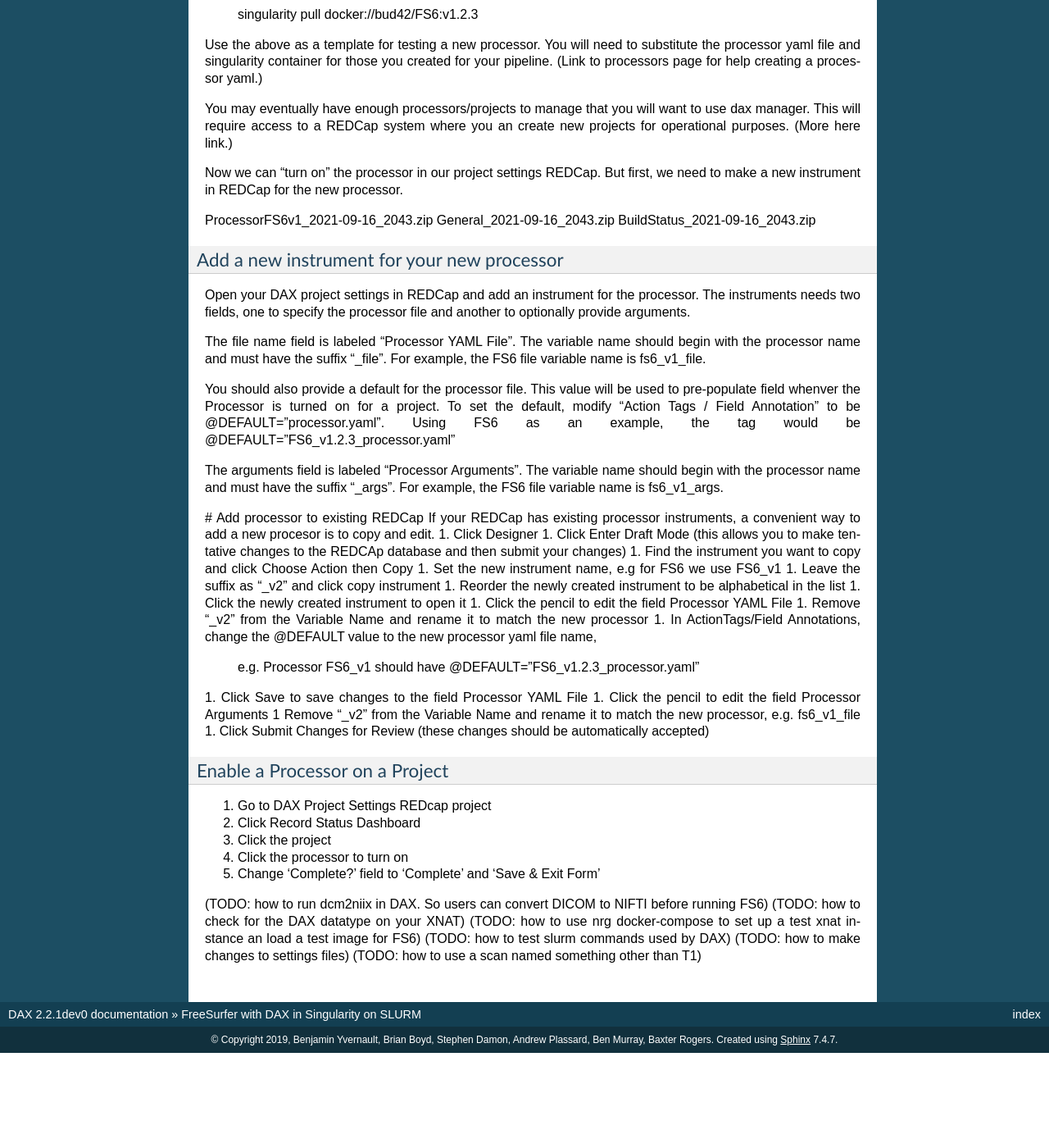
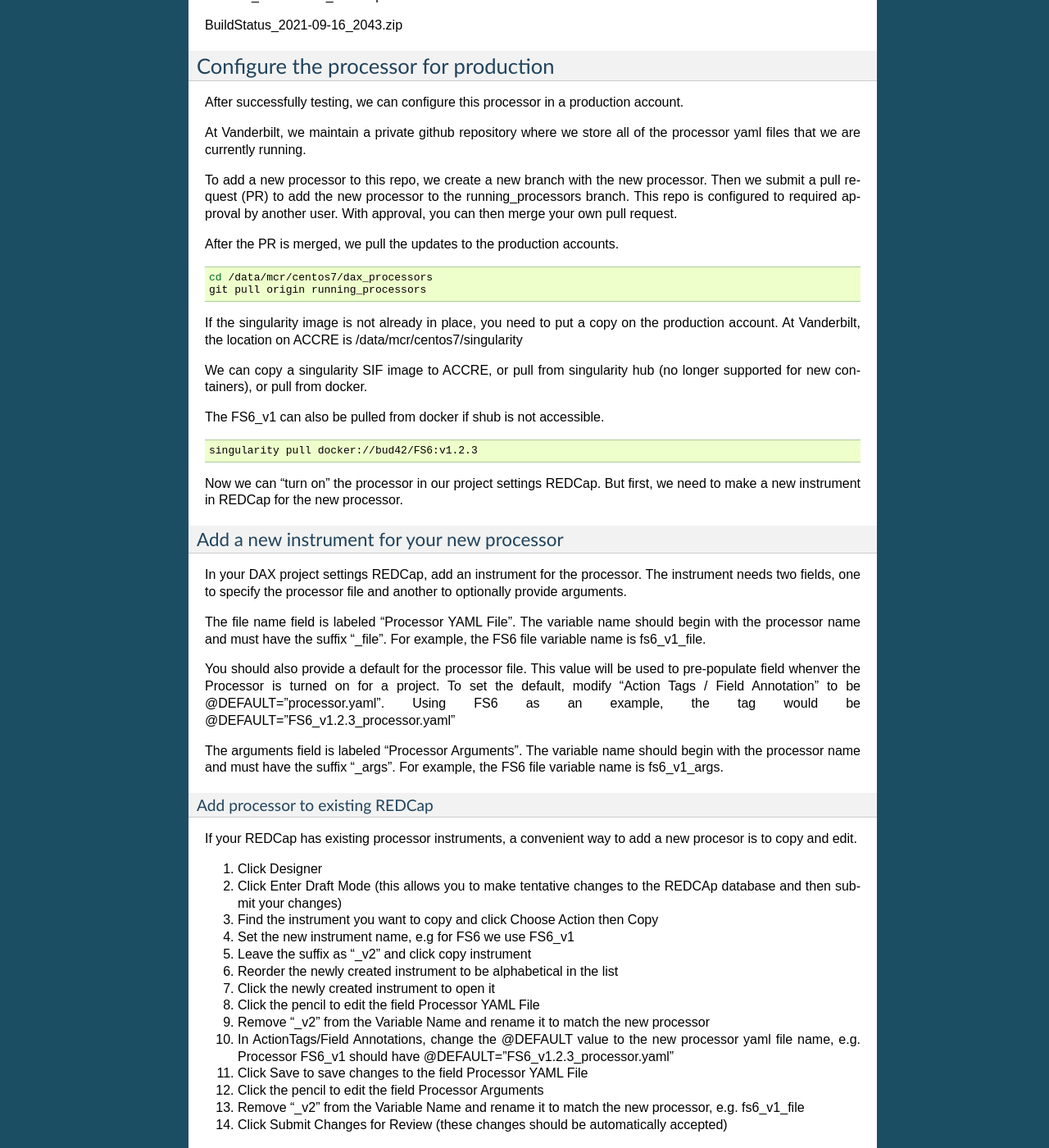
Before and after one commit to VUIIS/dax, a Sphinx documentation site: the page built from docs/howtofs/README.rst, in a window 1280 px wide and 1400 px high, scrolled down 2673 px. Shown: the whole window at 82% size. Built offline with Sphinx 7.4.7, drawn with Linux system fonts in a browser that asks for light colours; before the commit the page ends 3957 px from its top, so only the background shows below that; some of the changed text lies outside the part shown.

Commit message:
Update README.rst

```diff
--- a/docs/howtofs/README.rst
+++ b/docs/howtofs/README.rst
@@ -24,43 +24,51 @@
 #######################
 Prepare DAX environment
 #######################
+
 1. Log onto the system where you want to run DAX. You will need to be able to access XNAT via the REST api and be able to run slurm commands.
 
 2. Create this directory structure in home or anywhere else with sufficient space
-::
+
+.. code-block:: bash
+
    DAX/
      Spider_Upload_Dir/
      containers/
      processors/
      settings/
+     templates/
 
-3. job_template.txt
+3. Copy job_template.txt to the templates subdirectory `job_template.txt <https://raw.githubusercontent.com/VUIIS/dax_templates/2a3d492904d87ab7e4f012b883661d8d72591ecd/job_template.txt>'_
 
-4. Pull the FS6 container
-This will download to a SIF file that is 2.6 GB, so you may want to check for sufficient space before running the download.
+4. Pull the FS6 container. This will download to a SIF file that is 2.6 GB, so you may want to check for sufficient space before running the download.
+
 .. code-block:: bash
+
    cd containers
    singularity pull shub://bud42/FS6:v1.2.3
 
-Rename the downloaded file to match the name we are expecting later.
+5. Rename the downloaded file to match the name we are expecting later.
+
 .. code-block:: bash
+
    mv FS6v1.2.3.sif FS6_v1.2.3.simg
 
-5. Create a virtual environment for DAX
-(Skip if you already have dax installed)
+6. Create a virtual environment for DAX (Skip if you already have dax installed)
 
 .. code-block:: bash
+
    python3 -m venv daxvenv
    source daxvenv/bin/activate
    pip install dax
 
-6. Download the FS6 processor yaml file
-`FS6 processor.yaml <https://raw.githubusercontent.com/ccmvumc/dax_processors/f4f65c744da1c147ea328c587f90eb1e575bd0d1/FS6_v1.2.3_processor.yaml>`_
+7. Download the FS6 processor yaml file `FS6 processor.yaml <https://raw.githubusercontent.com/ccmvumc/dax_processors/f4f65c744da1c147ea328c587f90eb1e575bd0d1/FS6_v1.2.3_processor.yaml>`_
 
-7. Copy the downloaded file to your DAX/processors directory
+8. Copy the downloaded file to your DAX/processors directory
 
-8. Next create a settings file named settings.yaml with the contents
+9. Create a settings file named settings.yaml with the contents
+
 .. code-block:: yaml
+
    ---
    processorlib: DAX/processors
    singularity_imagedir: DAX/containers
@@ -82,42 +90,67 @@
 #####################################
 Run the processor on a single session
 #####################################
-Now we test the processor on a single MR session. Find or create a session on XNAT with a scan named "T1". This scan should have a resource named NIFTI with a gzipped nifti file.
-
-We will use dax to build the slurm batch script, run it on the cluster, and upload the results.
+Now we test the processor on a single MR session. We will run on PROJ1/SUBJ1/SESS1/SCAN1 as described above. We will use dax to build the slurm batch script, run it on the cluster, and upload the results.
 
 
-To build the batch, run:
+1. Build the batch file
+
 .. code-block:: bash
+
    dax build --session SESS1 settings.yaml
 
 This will create a new assessor on the session and then write a file in your Spider_Upload_Dir in the subdirectory DISKQ/BATCH. The file will be named the same as the assessor that was created.
 
 You can check over the file to see if all let's correct. You can also try running the script directly from the command line. When you're ready to launch it on the cluster go to the next step.
 
-To launch the batch, run:
+2. Launch the batch file
+
 .. code-block:: bash
-   dax launch --session SESS1 settings.yaml
 
-where PROJECT is the label of the project in XNAT that contains the session and
-SESSION is the label of the session. This will submit the batch to SLURM.
+   dax launch --project PROJ1 --session SESS1 settings.yaml
 
-You can monitor the job using squeue or using stracejob. To use stracejob, you'll need to find the job ID. This can be determined via squeue or by looking in Spider_Upload_Dir in the jobid file.
+where PROJ1 is the label of the project in XNAT that contains the session and
+SESS1 is the label of the session. This will submit the batch to SLURM.
+
+You can monitor the job using squeue or using stracejob. To use stracejob, you'll need to find the job ID. This can be determined via squeue or by looking in Spider_Upload_Dir in the jobid file for this job.
 
 The next step is to run dax update after the job is complete. You can run dax update anytime and it will update on job status.
 It will have to be run at least once after the job fully completes according to SLURM.
 
-To update, run:
+3. Complete the batch
+
 .. code-block:: bash
-   dax update settings.yaml
+
+   dax update --project PROJ1 settings.yaml
 
 After update has been run on the completed job, we will upload the results to xnat.
 
-To upload, run:
+4. Upload the results
+
 .. code-block:: bash
+
    dax upload --project PROJ1
 
 This will upload jobs to XNAT for the project named PROJ1.
+
+Use the above as a template for testing a new processor. You will need to substitute the processor yaml file and singularity container for those you created for your pipeline. (Link to processors page for help creating a processor yaml.)
+
+You may eventually have enough processors/projects to manage that you will want to use dax manager. This will require access to a REDCap system where you an create new projects for operational purposes. (link)
+
+################################
+Configure REDCap for DAX manager
+################################
+To Be Done: use these zip files to create redcap instances for DAX.
+
+ProcessorFS6v1_2021-09-16_2043.zip
+
+General_2021-09-16_2043.zip
+
+BuildStatus_2021-09-16_2043.zip
+
+######################################
+Configure the processor for production
+######################################
 
 After successfully testing, we can configure this processor in a production account.
 
@@ -128,34 +161,27 @@
 This repo is configured to required approval by another user. With approval, you can then merge your own pull request.
 
 After the PR is merged, we pull the updates to the production accounts.
+
 .. code-block:: bash
+
   cd /data/mcr/centos7/dax_processors
   git pull origin running_processors
 
-If the singularity image is not already in place, you need to put a copy on the production account.
-The location on ACCRE is /data/mcr/centos7/singularity
+If the singularity image is not already in place, you need to put a copy on the production account. At Vanderbilt, the location on ACCRE is /data/mcr/centos7/singularity
 
 We can copy a singularity SIF image to ACCRE, or pull from singularity hub (no longer supported for new containers), or pull from docker.
 
 The FS6_v1 can also be pulled from docker if shub is not accessible.
+
 .. code-block:: bash
+
   singularity pull docker://bud42/FS6:v1.2.3
 
-Use the above as a template for testing a new processor. You will need to substitute the processor yaml file and singularity container for those you created for your pipeline. (Link to processors page for help creating a processor yaml.)
-
-You may eventually have enough processors/projects to manage that you will want to use dax manager. This will require access to a REDCap system where you an create new projects for operational purposes. (More here link.)
-
-Now we can "turn on" the processor in our project settings REDCap. But first,
-we need to make a new instrument in REDCap for the new processor.
-
-ProcessorFS6v1_2021-09-16_2043.zip
-General_2021-09-16_2043.zip
-BuildStatus_2021-09-16_2043.zip
-
+Now we can "turn on" the processor in our project settings REDCap. But first, we need to make a new instrument in REDCap for the new processor.
 
 Add a new instrument for your new processor
 ###########################################
-Open your DAX project settings in REDCap and add an instrument for the processor. The instruments needs two fields, one to specify the processor file and another to optionally provide arguments.
+In your DAX project settings REDCap, add an instrument for the processor. The instrument needs two fields, one to specify the processor file and another to optionally provide arguments.
 
 The file name field is labeled "Processor YAML File". The variable name should begin with the processor name and must have the suffix "_file". For example, the FS6
 file variable name is fs6_v1_file.
@@ -165,37 +191,45 @@
 The arguments field is labeled "Processor Arguments". The variable name should begin with the processor name and must have the suffix "_args". For example, the FS6
 file variable name is fs6_v1_args.
 
-# Add processor to existing REDCap
+Add processor to existing REDCap
+------------------------------------
+
 If your REDCap has existing processor instruments, a convenient way to add a new procesor is to copy and edit.
-1. Click Designer
-1. Click Enter Draft Mode (this allows you to make tentative changes to the REDCAp database and then submit your changes)
-1. Find the instrument you want to copy and click Choose Action then Copy
-1. Set the new instrument name, e.g for FS6 we use FS6_v1
-1. Leave the suffix as "_v2" and click copy instrument
-1. Reorder the newly created instrument to be alphabetical in the list
-1. Click the newly created instrument to open it
-1. Click the pencil to edit the field Processor YAML File
-1. Remove "_v2" from the Variable Name and rename it to match the new processor
-1. In ActionTags/Field Annotations, change the @DEFAULT value to the new processor yaml file name,
-	e.g. Processor FS6_v1 should have @DEFAULT="FS6_v1.2.3_processor.yaml"
-1. Click Save to save changes to the field Processor YAML File
-1. Click the pencil to edit the field Processor Arguments
-1 Remove "_v2" from the Variable Name and rename it to match the new processor, e.g. fs6_v1_file
-1. Click Submit Changes for Review (these changes should be automatically accepted)
+
+#. Click Designer
+#. Click Enter Draft Mode (this allows you to make tentative changes to the REDCAp database and then submit your changes)
+#. Find the instrument you want to copy and click Choose Action then Copy
+#. Set the new instrument name, e.g for FS6 we use FS6_v1
+#. Leave the suffix as "_v2" and click copy instrument
+#. Reorder the newly created instrument to be alphabetical in the list
+#. Click the newly created instrument to open it
+#. Click the pencil to edit the field Processor YAML File
+#. Remove "_v2" from the Variable Name and rename it to match the new processor
+#. In ActionTags/Field Annotations, change the @DEFAULT value to the new processor yaml file name, e.g. Processor FS6_v1 should have @DEFAULT="FS6_v1.2.3_processor.yaml"
+#. Click Save to save changes to the field Processor YAML File
+#. Click the pencil to edit the field Processor Arguments
+#. Remove "_v2" from the Variable Name and rename it to match the new processor, e.g. fs6_v1_file
+#. Click Submit Changes for Review (these changes should be automatically accepted)
 
 
+###############################
 Enable a Processor on a Project
 ###############################
-1. Go to DAX Project Settings REDcap project
-2. Click Record Status Dashboard
-3. Click the project
-4. Click the processor to turn on
-5. Change 'Complete?' field to 'Complete' and 'Save & Exit Form'
+#. Go to DAX Project Settings in REDcap
+#. Click Record Status Dashboard
+#. Click the project
+#. Click the processor to turn on
+#. Change 'Complete?' field to 'Complete' and 'Save & Exit Form'
 
 
 (TODO: how to run dcm2niix in DAX. So users can convert DICOM to NIFTI before running FS6)
+
 (TODO: how to check for the DAX datatype on your XNAT)
+
 (TODO: how to use nrg docker-compose to set up a test xnat instance an load a test image for FS6)
+
 (TODO: how to test slurm commands used by DAX)
+
 (TODO: how to make changes to settings files)
+
 (TODO: how to use a scan named something other than T1)
```
